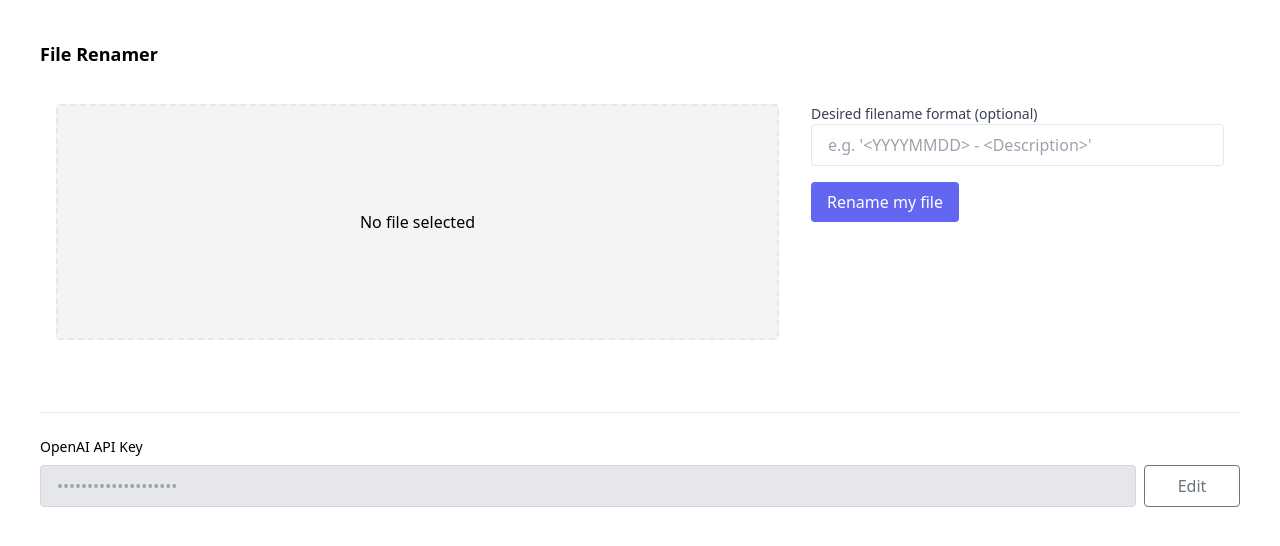
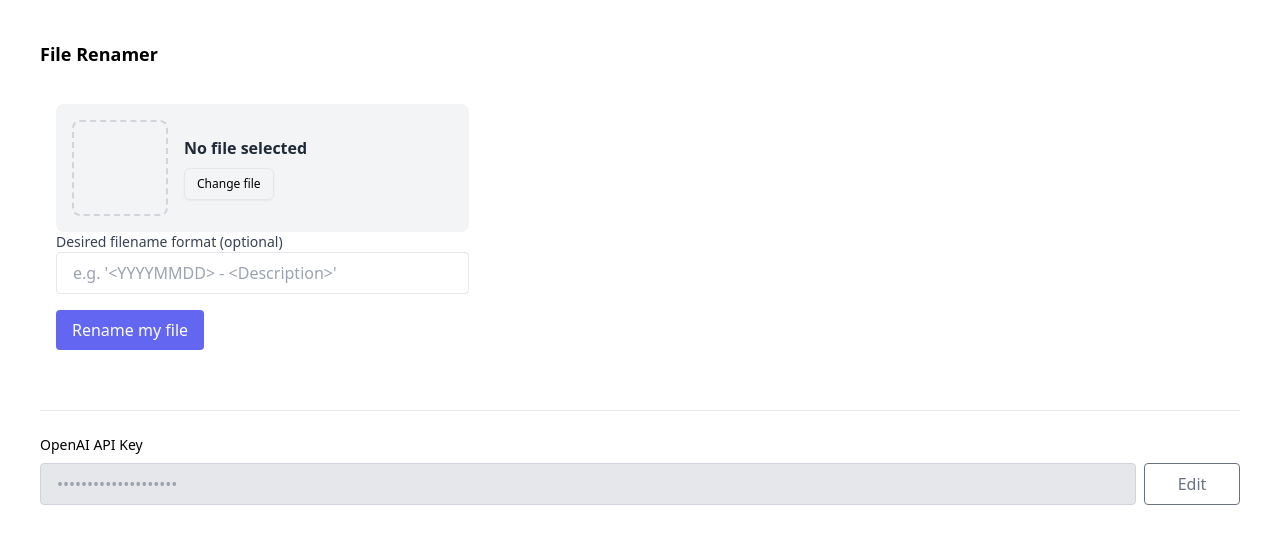
Before and after one commit to youngchingjui/file-renamer, a React app: page / in a window 1280 px wide. Shown: the top 546 px of the page. Built offline with nearby package versions, Linux system fonts and the light colour scheme.

Commit message:
add lightbox

```diff
--- a/src/components/FileRenamer.jsx
+++ b/src/components/FileRenamer.jsx
@@ -13,6 +13,7 @@ const FileRenamer = ({ apiKey }) => {
     })
     const [filenameFormat, setFilenameFormat] = useState("")
     const [imageSrc, setImageSrc] = useState("")
+    const [isLightboxOpen, setIsLightboxOpen] = useState(false)
 
     const openFile = async () => {
         setResponseText("")
@@ -121,26 +122,32 @@ const FileRenamer = ({ apiKey }) => {
 
     return (
         <div className="flex flex-col lg:flex-row">
-            <div
-                className="flex-grow lg:w-1/2 p-4 min-h-[300px] flex flex-col cursor-pointer"
-                onClick={openFile}
-            >
-                {imageSrc ? (
-                    <img
-                        src={imageSrc}
-                        className="max-w-full h-auto shadow-lg border border-gray-300 p-2 max-h-[600px] w-fit self-center"
-                    />
-                ) : (
-                    <div className="flex-grow mb-8 p-5 bg-gray-100 border-2 border-dashed border-gray-200 rounded flex items-center justify-center text-center">
-                        {fileInfo.name ? (
-                            <div id="fileInfo">{fileInfo.name}</div>
-                        ) : (
-                            <label htmlFor="fileUpload">Upload file</label>
-                        )}
+            <div className="flex-none p-4">
+                <div className="bg-gray-100 rounded-lg p-4 flex items-center gap-4">
+                    {imageSrc ? (
+                        <img
+                            alt="Preview"
+                            className="rounded-lg object-cover cursor-pointer aspect-square"
+                            height={100}
+                            src={imageSrc}
+                            width={100}
+                            onClick={() => setIsLightboxOpen(true)}
+                        />
+                    ) : (
+                        <div className="h-24 w-24 bg-transparent border-2 border-dashed border-gray-300 rounded-lg flex items-center justify-center aspect-square" />
+                    )}
+                    <div className="flex-1">
+                        <h4 className="font-semibold text-gray-800 ">
+                            {fileInfo.name}
+                        </h4>
+                        <button
+                            className="mt-2 h-8 rounded-md px-3 text-xs border border-input bg-background shadow-sm hover:bg-accent hover:text-accent-foreground"
+                            onClick={openFile}
+                        >
+                            Change file
+                        </button>
                     </div>
-                )}
-            </div>
-            <div className="flex-none p-4">
+                </div>
                 <label
                     htmlFor="filenameFormat"
                     className="block text-sm font-medium text-gray-700"
@@ -171,6 +178,17 @@ const FileRenamer = ({ apiKey }) => {
                     <div className="text-green-500 mt-2">{responseText}</div>
                 )}
             </div>
+            {isLightboxOpen && (
+                <div className="fixed inset-0 bg-black bg-opacity-50 flex items-center justify-center p-4">
+                    <div className="bg-white p-2 rounded">
+                        <img
+                            src={imageSrc}
+                            className="max-w-full h-auto max-h-[90vh]"
+                            onClick={() => setIsLightboxOpen(false)}
+                        />
+                    </div>
+                </div>
+            )}
         </div>
     )
 }
```
